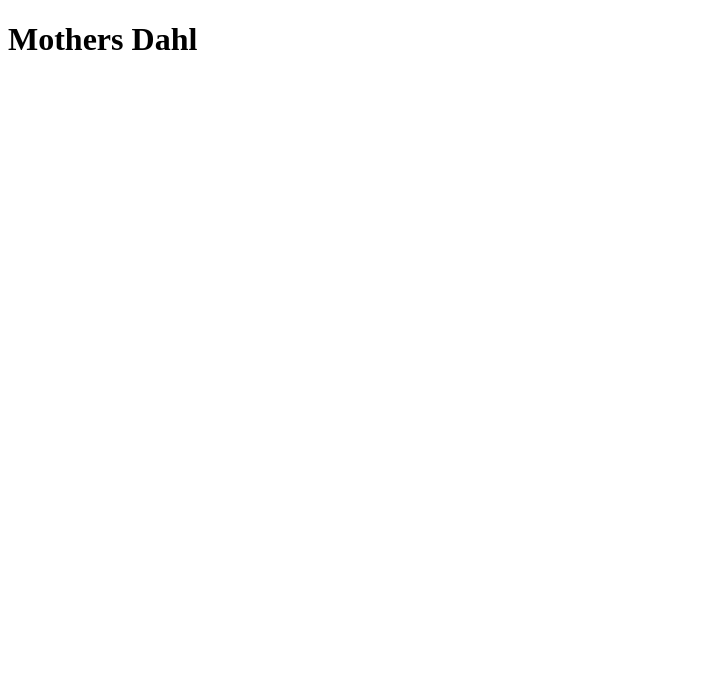
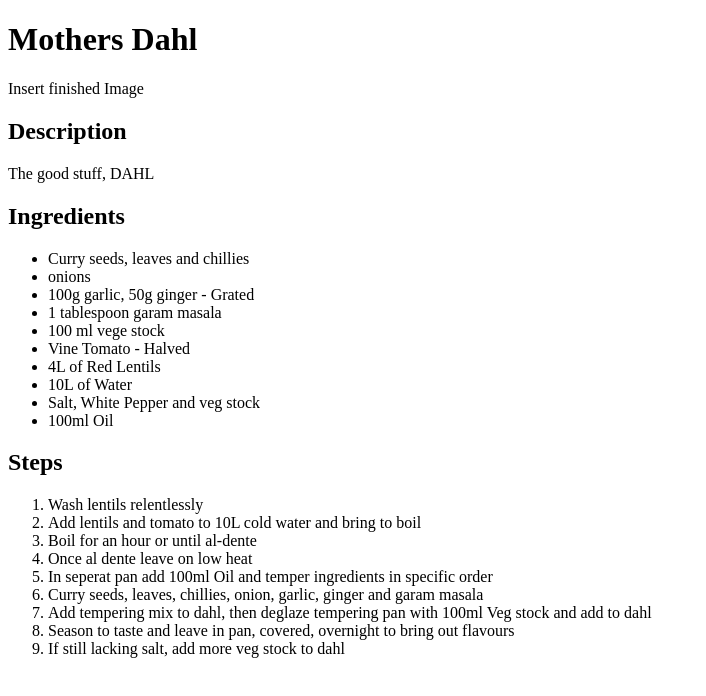
Before and after one commit to cwmowen-RF/odin-recipes, a plain HTML site: page recipes/mums-dahl.html in a window 1280 px wide. Shown: the whole page, without its empty margins (0-706 px from the left). Drawn offline with Linux system fonts and the light colour scheme.

Commit message:
Added content to mums-dahl

```diff
--- a/recipes/mums-dahl.html
+++ b/recipes/mums-dahl.html
@@ -7,5 +7,36 @@
 
     <body>
         <h1>Mothers Dahl</h1>
+        <p>Insert finished Image</p>
+
+        <h2> Description </h2>
+        <p>The good stuff, DAHL</p>
+
+        <h2> Ingredients </h2>
+        <ul>
+            <li>Curry seeds, leaves and chillies</li>
+            <li>onions</li>
+            <li>100g garlic, 50g ginger - Grated</li>
+            <li>1 tablespoon garam masala</li>
+            <li>100 ml vege stock</li>
+            <li>Vine Tomato - Halved</li>
+            <li>4L of Red Lentils</li>
+            <li>10L of Water</li>
+            <li>Salt, White Pepper and veg stock</li>
+            <li>100ml Oil</li>
+        </ul>
+
+        <h2> Steps </h2>
+        <ol>
+            <li>Wash lentils relentlessly</li>
+            <li>Add lentils and tomato to 10L cold water and bring to boil</li>
+            <li>Boil for an hour or until al-dente</li>
+            <li>Once al dente leave on low heat</li>
+            <li>In seperat pan add 100ml Oil and temper ingredients in specific order</li>
+            <li>Curry seeds, leaves, chillies, onion, garlic, ginger and garam masala</li>
+            <li>Add tempering mix to dahl, then deglaze tempering pan with 100ml Veg stock and add to dahl</li>
+            <li>Season to taste and leave in pan, covered, overnight to bring out flavours</li>
+            <li>If still lacking salt, add more veg stock to dahl</li>
+        </ol>
     </body>
 </html>
```
